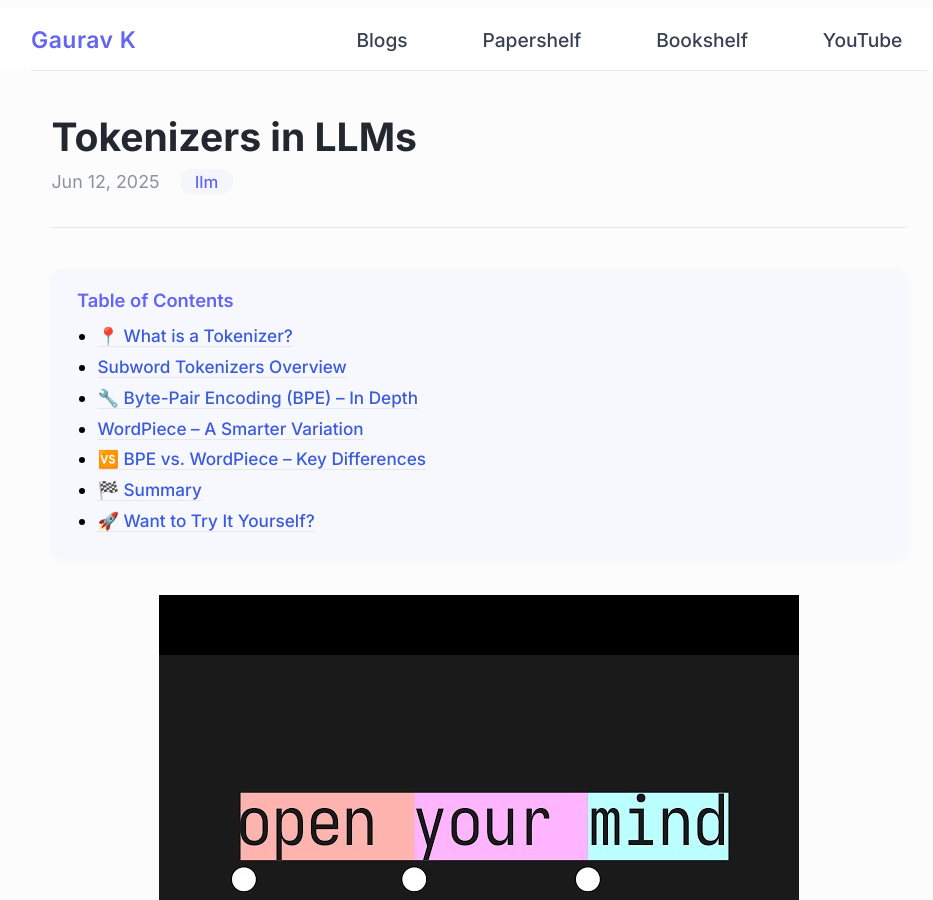
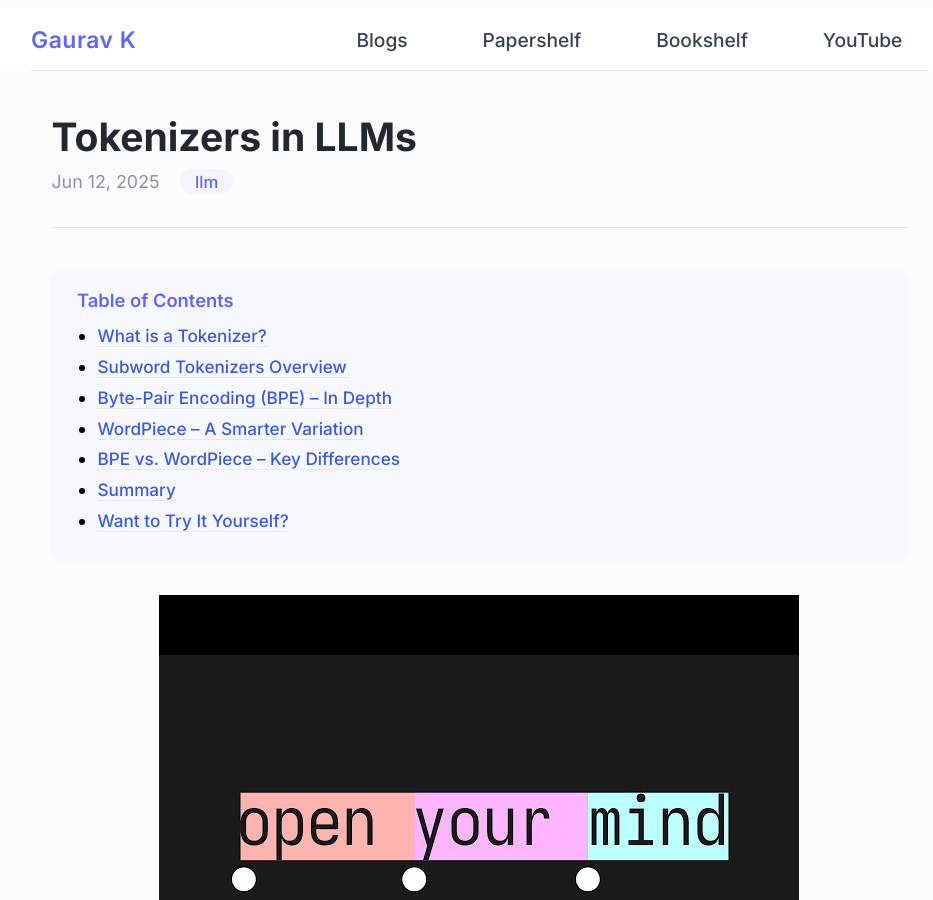
Before and after one commit to gaurav98094/My-Website, a Jekyll site: the page built from _posts/2025-06-12-Tokenizers.md, in a window 1280 px wide and 900 px high. Shown: the whole window, without its empty margins (161-1094 px from the left). Built offline with Jekyll 4.4.1, drawn with Linux system fonts in a browser that asks for light colours; some of the changed text lies outside the part shown.

````diff
--- a/_layouts/post.html
+++ b/_layouts/post.html
@@ -133,7 +133,7 @@
           {% for h in headings offset:1 %}
             {% assign heading_html = h | split: '</h2>' | first %}
             {% assign heading_text = heading_html | split: '>' | last | strip_html | strip_newlines | strip %}
-            {% assign heading_text = heading_text | replace: '🧠', '' | replace: '🔍', '' | replace: '⚙️', '' | replace: '🧪', '' | replace: '📈', '' | replace: '❗', '' | replace: '🧩', '' | replace: '🧱', '' | replace: '📝', '' | replace: '🤖', '' | replace: '🤝',''  | replace: '🚧','' %}
+            {% assign heading_text = heading_text | replace: '🧠', '' | replace: '🔍', '' | replace: '⚙️', '' | replace: '🧪', '' | replace: '📈', '' | replace: '❗', '' | replace: '🧩', '' | replace: '🧱', '' | replace: '📝', '' | replace: '🤖', '' | replace: '🤝',''  | replace: '🚧','' | replace: '🚀','' | replace: '🏁','' | replace:'🆚','' | replace:'🔧',''|replace:'📍','' %}
             {% if heading_text != '' %}
               <li><a href="#{{ heading_text | slugify }}">{{ heading_text }}</a></li>
             {% endif %}
--- a/_posts/2025-06-12-Tokenizers.md
+++ b/_posts/2025-06-12-Tokenizers.md
@@ -29,6 +29,8 @@ There are three common types of tokenization strategies:
 
 <br>
 
+--
+
 
 ## 🔍 Subword Tokenizers Overview
 
@@ -44,12 +46,13 @@ Subword tokenizers sit between character-level and word-level tokenizers, breaki
 
 <br>
 
+--
 
 ## 🔧 Byte-Pair Encoding (BPE) – In Depth
 
 ### 🧪 How It Works
 
-1. **Start with a character-level vocabulary**: e.g., `['e', 'x', 'a', 'm', 'p', 'l', 'e']`
+1. **Start with a character-level vocabulary**: e.g., `**'e', 'x', 'a', 'm', 'p', 'l', 'e']**
 2. **Count frequent adjacent pairs** across your training corpus.
 3. **Merge** the most frequent pair into a new token.
 4. **Repeat** until a vocabulary size limit is reached.
@@ -68,9 +71,9 @@ low low lower newest widest
 l o w   l o w   l o w e r   n e w e s t   w i d e s t
 ```
 
-**Count most frequent pairs** (e.g., `l o`, `o w`, `e s`...).
+**Count most frequent pairs** (e.g., **l o**, **o w**, **e s**...).
 
-Suppose `l o` is the most frequent → Merge → `lo`
+Suppose **l o** is the most frequent → Merge → **lo**
 
 Update all texts:
 
@@ -90,7 +93,7 @@ Final learned subword vocabulary might include:
 
 ### 🧰 Inference (Tokenization at Test Time)
 
-Let’s tokenize the word `lowering`.
+Let’s tokenize the word **lowering**.
 
 Step-by-step:
 
@@ -100,13 +103,13 @@ Step-by-step:
 lowering → low + er + ing (if in vocab)
 ```
 
-If `lower` is in the vocabulary but `lowering` is not, then:
+If **lower** is in the vocabulary but **lowering** is not, then:
 
 ```
 lowering → lower + ing
 ```
 
-If `lower`, `ing` aren't in vocab, fallback might be:
+If **lower**, **ing** aren't in vocab, fallback might be:
 
 ```
 lowering → l + o + w + e + r + i + n + g
@@ -116,6 +119,8 @@ So **granularity depends on the training data and merges**.
 
 
 <br>
+
+--
 
 ## 🤖 WordPiece – A Smarter Variation
 
@@ -147,7 +152,7 @@ Then WordPiece tokenizes as:
 
 ### ⚠️ Special Notation:
 
-* WordPiece uses `##` to mark that a token is a **suffix** (i.e., not the start of a word).
+* WordPiece uses **##** to mark that a token is a **suffix** (i.e., not the start of a word).
 * Helps preserve word boundaries for downstream models.
 
 ---
@@ -156,10 +161,14 @@ Then WordPiece tokenizes as:
 
 <img src="{{ '/images/tokenizer_p2.png' | relative_url }}">
 
+--
+
 ## 🏁 Summary
 
 ✅ Tokenization is the **gateway** to building any NLP model.
+
 ✅ Subword tokenization helps handle vocabulary diversity and OOV (out-of-vocabulary) words.
+
 ✅ BPE and WordPiece are the most popular subword strategies, each with its own advantages.
 
 
````
Also changed, not shown: other parts of _posts/2025-06-12-Tokenizers.md (+1 -1 lines).
